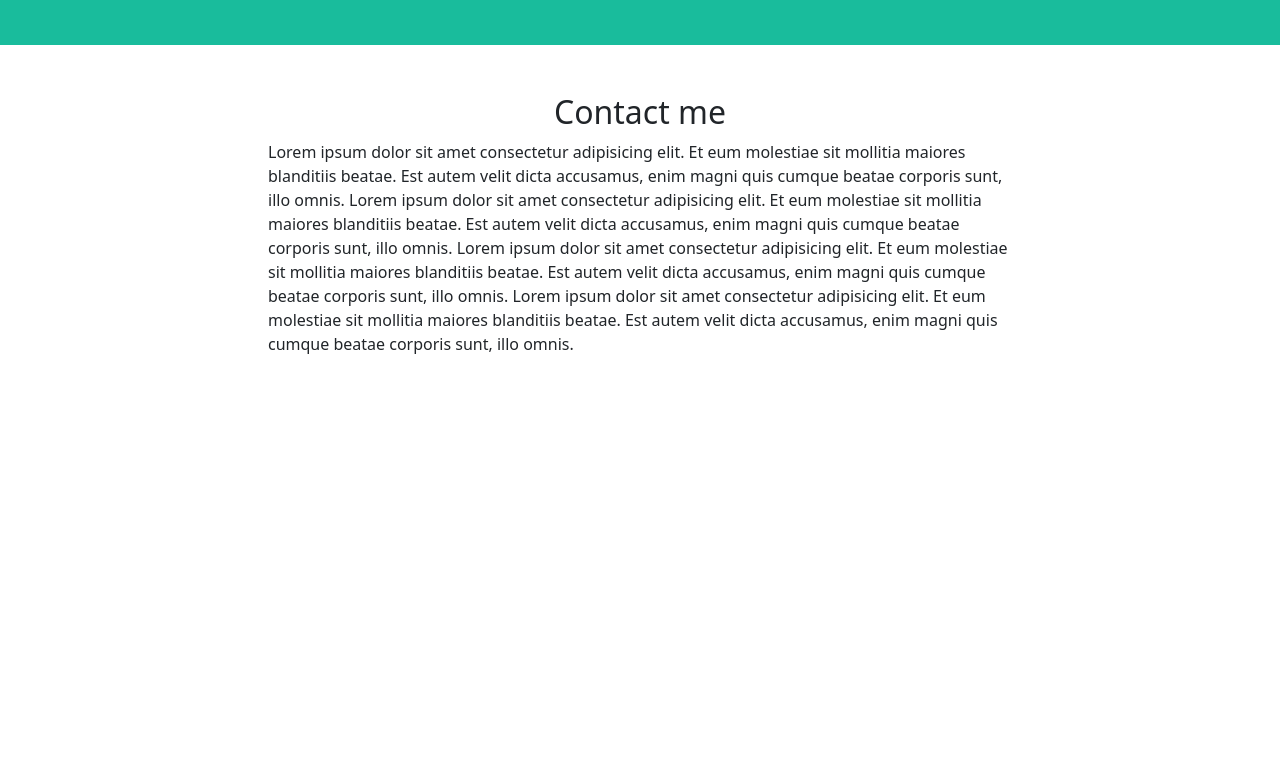
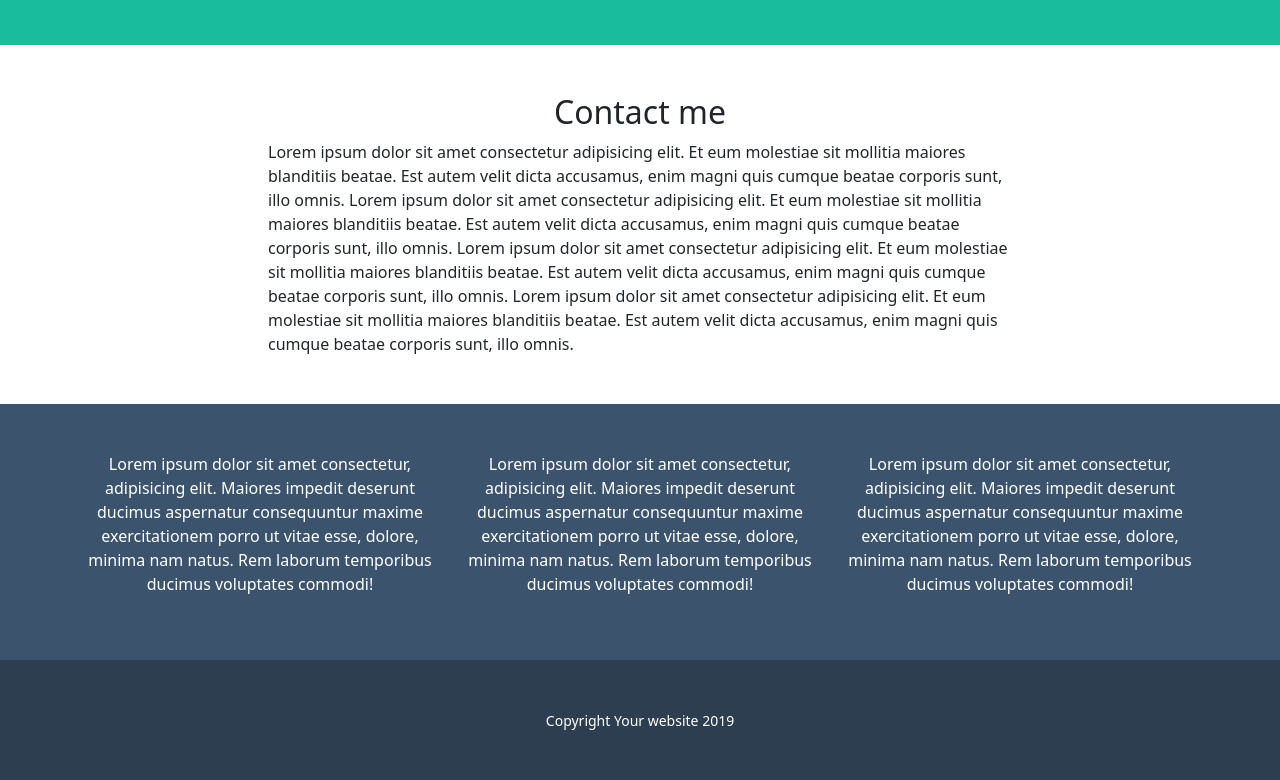
Before and after one commit to smboolean63/html-css-bootstrap-freelancer, a plain HTML site: page index.html in a window 1280 px wide. Shown: the part 1468-2248 px from the top of the page. Before the commit the page ends 1872 px from the top, so only its background shows below. Drawn offline with nearby package versions, Linux system fonts and the light colour scheme.

Commit message:
Aggiunto footer

```diff
--- a/css/style.css
+++ b/css/style.css
@@ -15,6 +15,9 @@
 }
 .bg-secondary-color {
     background-color: #2C3E4F;
+}
+.bg-tertiary-color {
+    background-color: #3b536d;
 }
 
 /*----------------------
@@ -54,3 +57,11 @@ header {
 .about {
     color: #fff;
 }
+
+/*----------------------
+    FOOTER
+-----------------------*/
+footer {
+    color: #fff;
+    text-align: center;
+}
--- a/index.html
+++ b/index.html
@@ -121,6 +121,28 @@
             </section>
             <!-- /sezione contatti -->
         </main>
+        <footer>
+            <div class="footer-top bg-tertiary-color py-5">
+                <div class="container">
+                    <div class="row">
+                        <div class="col-12 col-md-4">
+                            <p>Lorem ipsum dolor sit amet consectetur, adipisicing elit. Maiores impedit deserunt ducimus aspernatur consequuntur maxime exercitationem porro ut vitae esse, dolore, minima nam natus. Rem laborum temporibus ducimus voluptates commodi!</p>
+                        </div>
+                        <div class="col-12 col-md-4">
+                            <p>Lorem ipsum dolor sit amet consectetur, adipisicing elit. Maiores impedit deserunt ducimus aspernatur consequuntur maxime exercitationem porro ut vitae esse, dolore, minima nam natus. Rem laborum temporibus ducimus voluptates commodi!</p>
+                        </div>
+                        <div class="col-12 col-md-4">
+                            <p>Lorem ipsum dolor sit amet consectetur, adipisicing elit. Maiores impedit deserunt ducimus aspernatur consequuntur maxime exercitationem porro ut vitae esse, dolore, minima nam natus. Rem laborum temporibus ducimus voluptates commodi!</p>
+                        </div>
+                    </div>
+                </div>
+            </div>
+            <div class="footer-bottom bg-secondary-color py-5">
+                <div class="container">
+                    <small>Copyright Your website 2019</small>
+                </div>
+            </div>
+        </footer>
         <script src="https://cdn.jsdelivr.net/npm/bootstrap@5.1.3/dist/js/bootstrap.bundle.min.js" integrity="sha384-ka7Sk0Gln4gmtz2MlQnikT1wXgYsOg+OMhuP+IlRH9sENBO0LRn5q+8nbTov4+1p" crossorigin="anonymous"></script>
     </body>
 </html>
```
